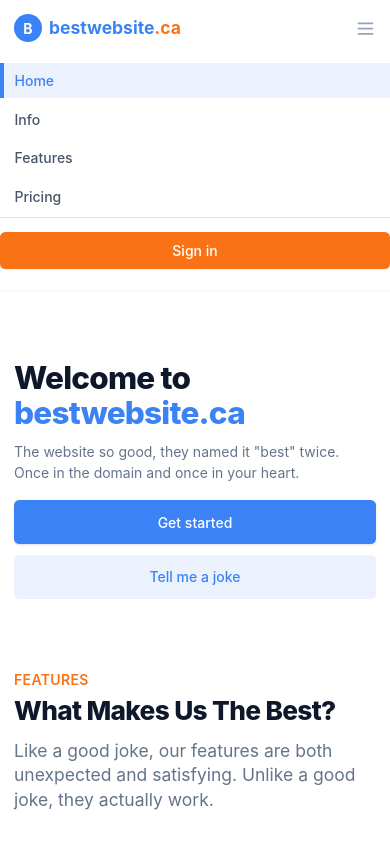
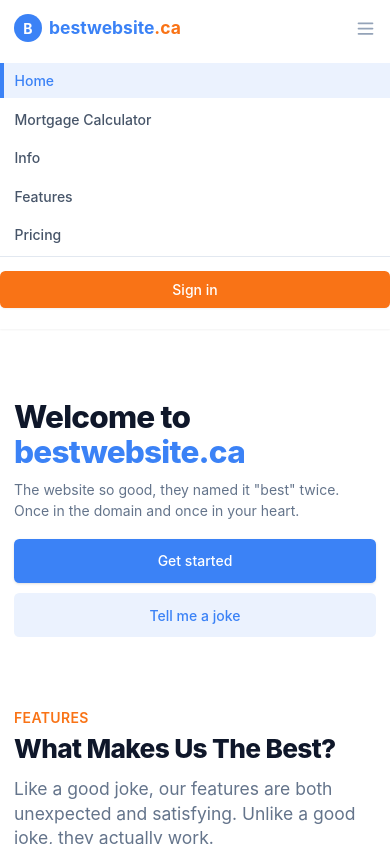
Before and after one commit to Miles-design176/NewWebsite, a React (Create React App) app: page / in a window 390 px wide. Both pictures are taken after a click on the button "Open main menu". Shown: the top 844 px of the page. Built offline with nearby package versions, Linux system fonts and the light colour scheme.

Commit message:
Mobileupdate

```diff
--- a/src/components/Home.tsx
+++ b/src/components/Home.tsx
@@ -210,6 +210,9 @@ const LandingPage = () => {
             <div className="pt-2 pb-3 space-y-1">
               <Link to="/" className="bg-blue-500 bg-opacity-10 border-l-4 border-blue-500 text-blue-500 block pl-3 pr-4 py-2 text-base font-medium">
                 Home
+              </Link>
+              <Link to="/calc" className="border-transparent text-slate-600 hover:bg-slate-50 hover:border-slate-300 hover:text-slate-700 block pl-3 pr-4 py-2 border-l-4 text-base font-medium">
+                Mortgage Calculator
               </Link>
               <Link to="/info" className="border-transparent text-slate-600 hover:bg-slate-50 hover:border-slate-300 hover:text-slate-700 block pl-3 pr-4 py-2 border-l-4 text-base font-medium">
                 Info
```
